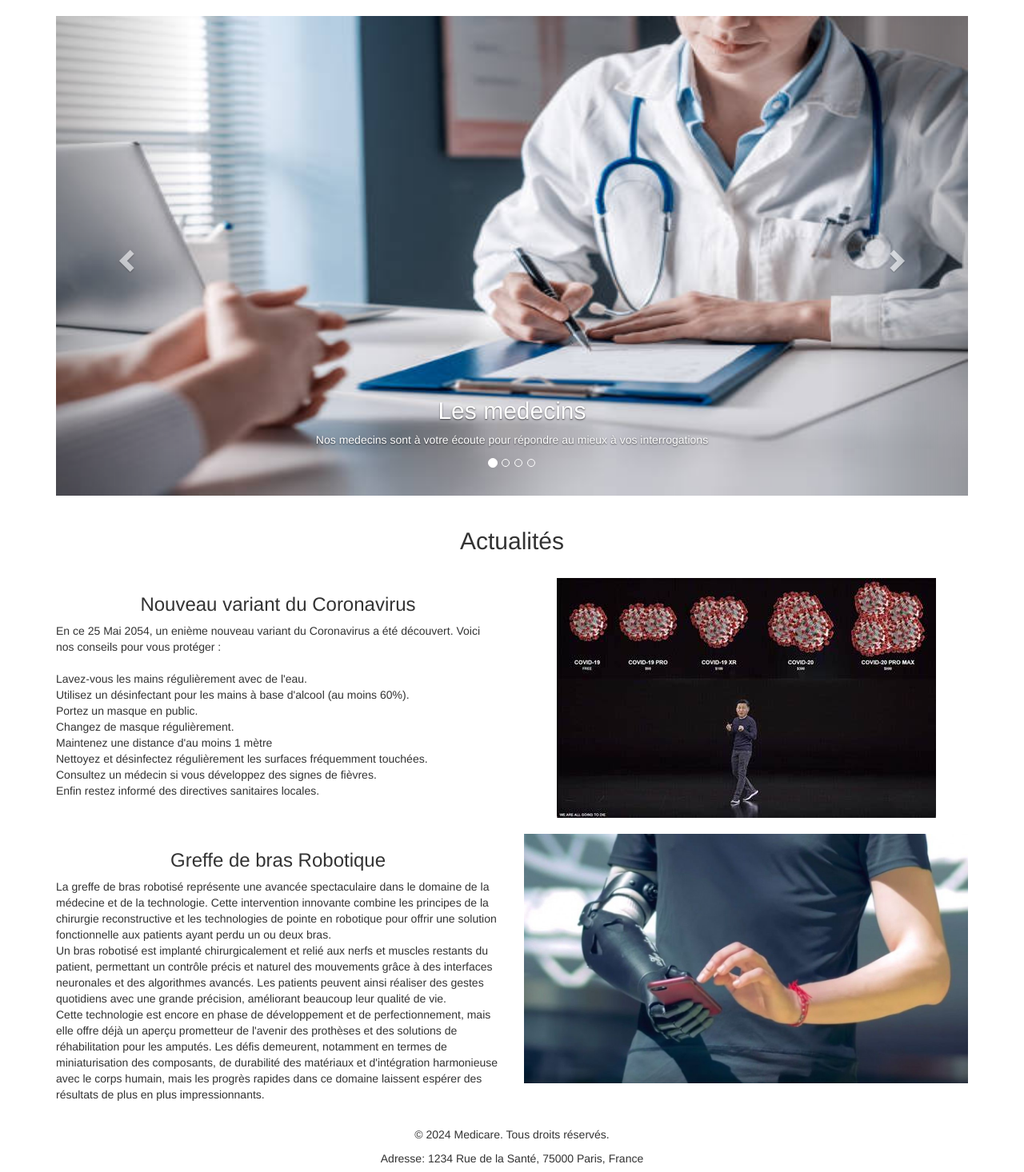
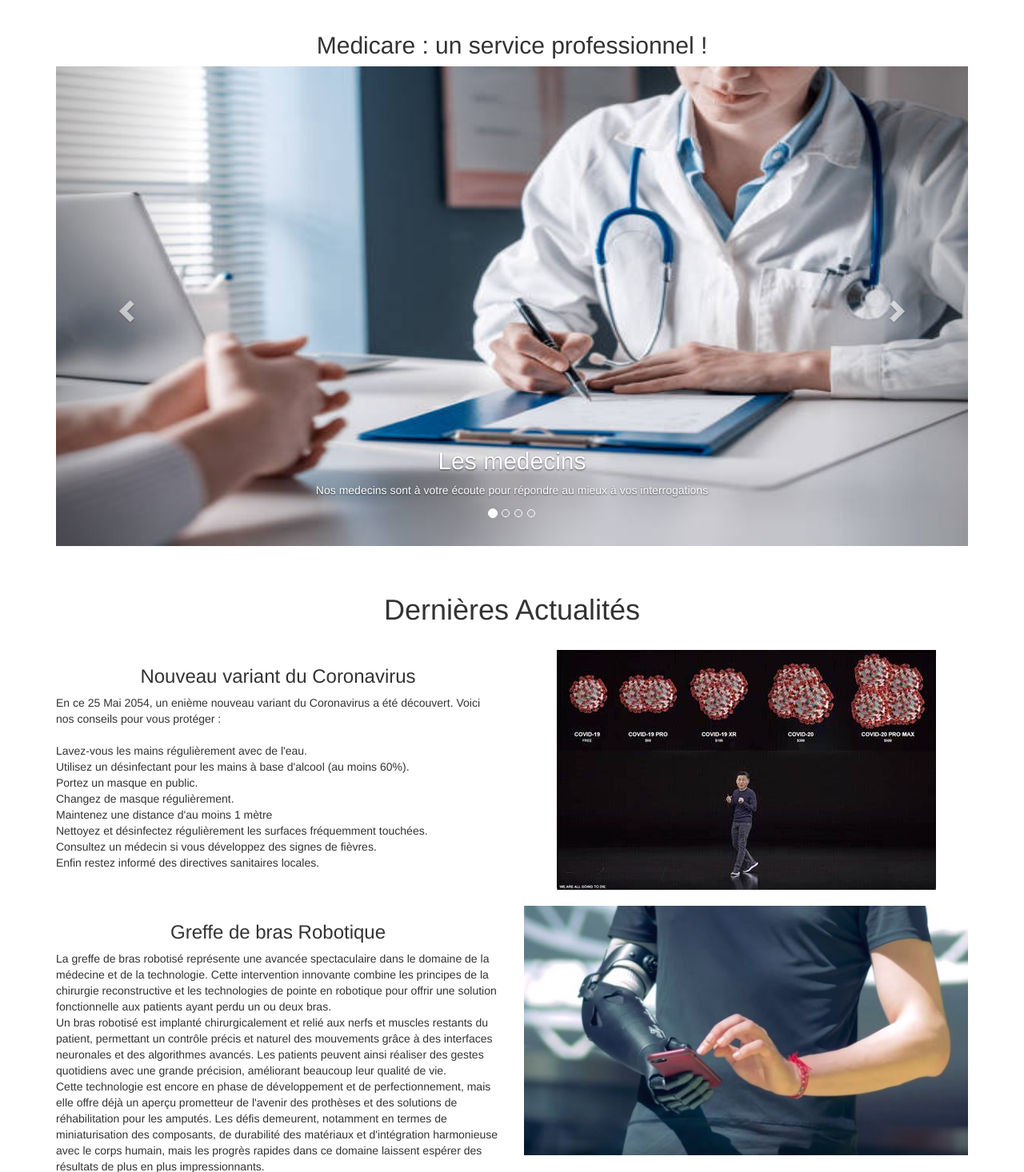
Before and after one commit to LaCometeCookie/Projet-Piscine-Web-ING2, a PHP site: page / in a window 1280 px wide. Shown: the part 102-1568 px from the top of the page at 80% size. Run offline with PHP 8.4, Linux system fonts and the light colour scheme.

Commit message:
Caroussel v3

```diff
--- a/index.php
+++ b/index.php
@@ -185,7 +185,7 @@
 
     <!-- Caroussel -->
     <div class="container text-center">
-        <!-- <h2>Nos medecins</h2> -->
+        <h2>Medicare : un service professionnel !</h2>
         <div id="myCarousel" class="carousel slide" data-ride="carousel">
             <!-- Indicators -->
             <ol class="carousel-indicators">
@@ -248,7 +248,8 @@
     <!-- Actualités -->
       <div class="container text-center">
           <br>
-          <h2>Actualités</h2>
+          <br>
+          <h1>Dernières Actualités</h1>
           <br>
           <div class="row">
               <div class="col-md-6">
```
